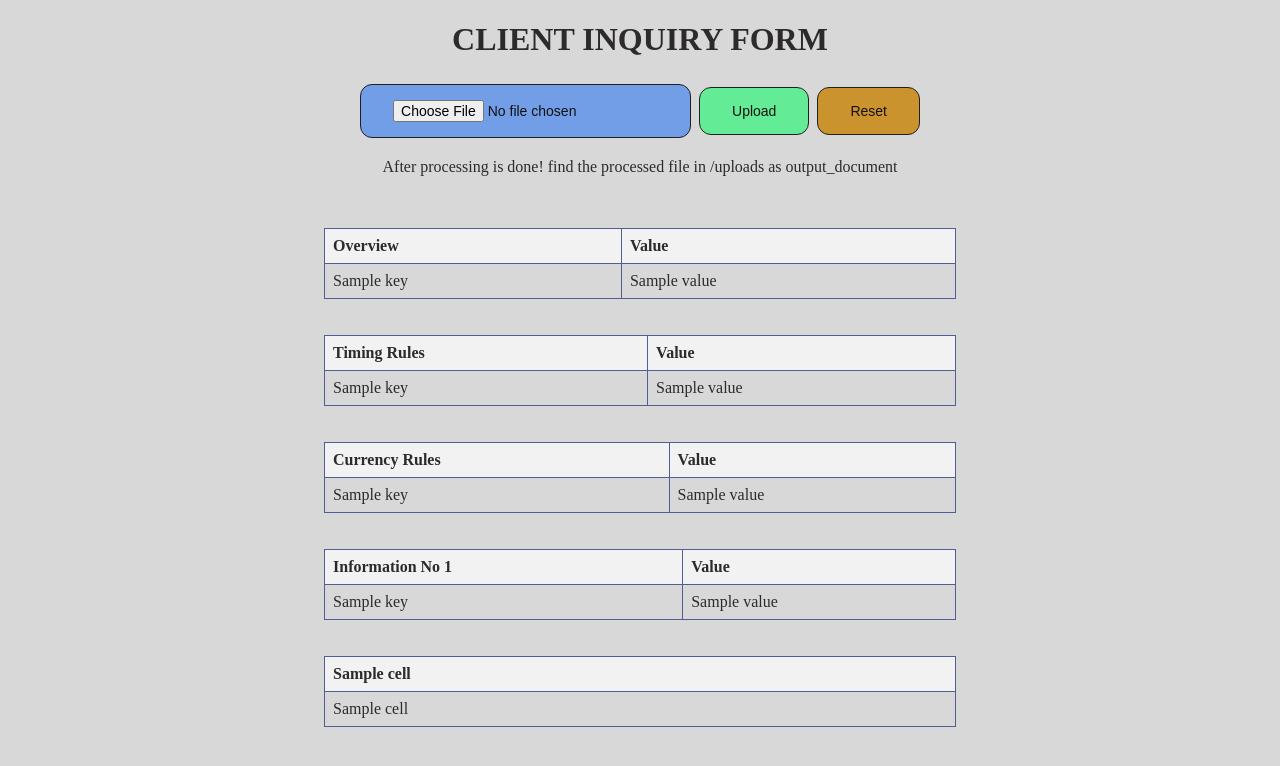
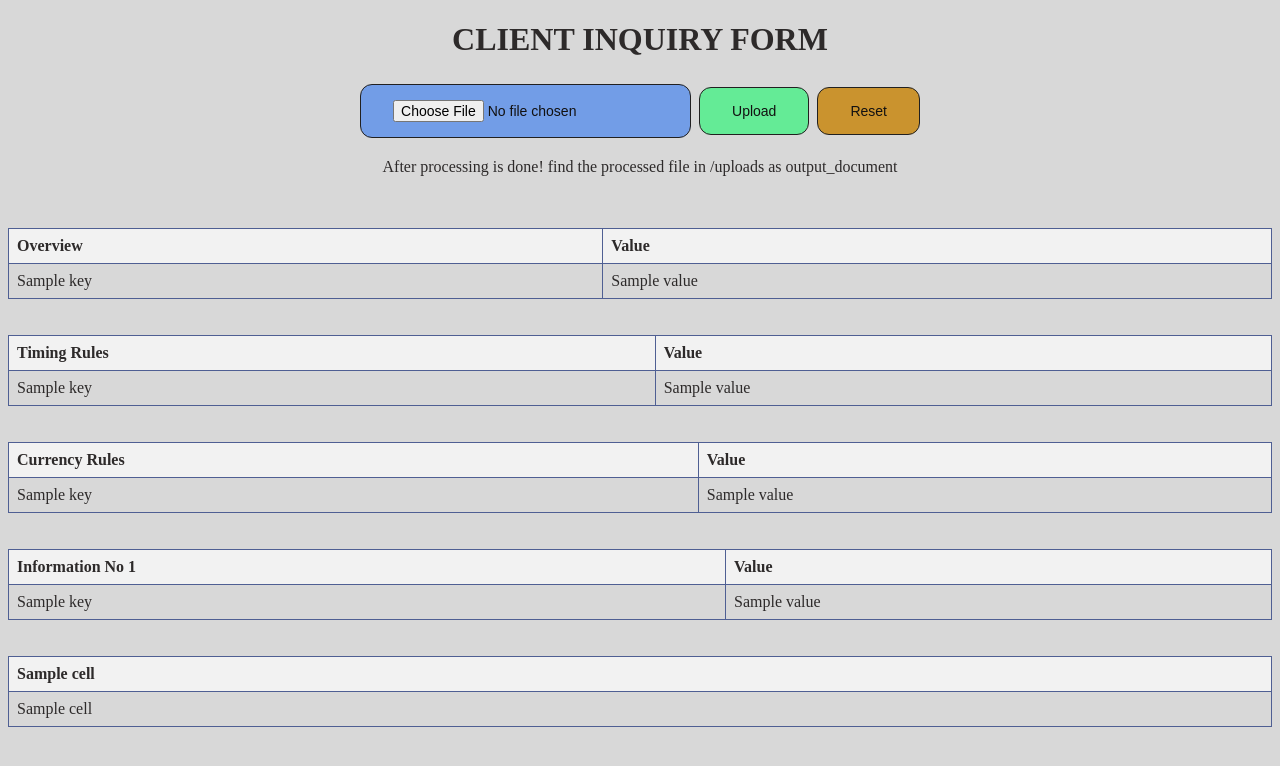
Before and after one commit to aryashjain/pythonDocReader, a Flask app: template templates/index.html in a window 1280 px wide. Shown: the top 766 px of the page. Run offline with Flask 3, Linux system fonts and the light colour scheme; the template is opened without the code that fills it: most values are stand-ins (such as "Sample title", 1, 10 or a date in 2020).

Commit message:
fix: updated

```diff
--- a/app.py
+++ b/app.py
@@ -78,7 +78,6 @@ def upload_file():
         for i in range(len(rows_2D)):
             text = rows_2D[i][6]
             f1=text.replace(':',': \n\n')
-            print(text)
             rows_2D[i][6] = f1.replace(',', ', \n\n')
 
 
--- a/static/styles.css
+++ b/static/styles.css
@@ -1,6 +1,6 @@
 table {
     border-collapse: collapse;
-    width: 50%;
+    width: 100%;
 }
 th, td {
     border: 1px solid #4f5f93;
```
